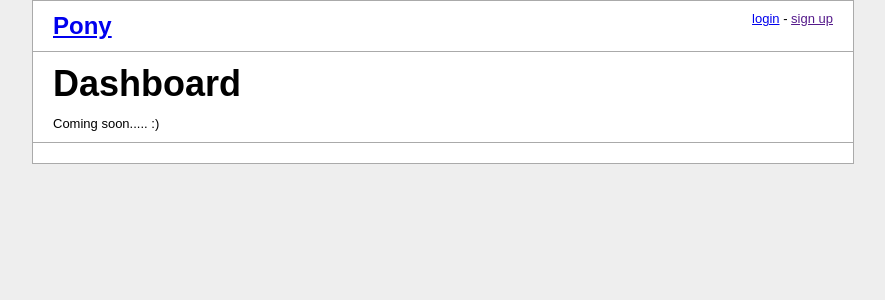
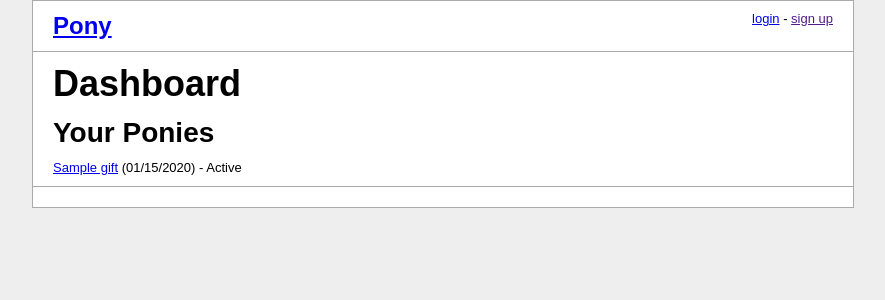
Before and after one commit to skotcarruth/pony, a Django app: template pony/templates/users/dashboard.html in a window 1280 px wide. Shown: the top 300 px of the page, without its empty margins (197-1082 px from the left). Run offline with Django 3.2, Linux system fonts and the light colour scheme; the template is opened without the code that fills it: most values are stand-ins (such as "Sample title", 1, 10 or a date in 2020).

Commit message:
Adds your gifts to your dashboard

```diff
--- a/pony/templates/users/dashboard.html
+++ b/pony/templates/users/dashboard.html
@@ -4,5 +4,20 @@
 
 {% block bd %}
   <h1>Dashboard</h1>
-  <p>Coming soon..... :)</p>
+
+  <h2>Your Ponies</h2>
+  {% if gifts %}
+    <ul id="gifts">
+      {% for gift in gifts %}
+        <li>
+          <a href="{{ gift.get_absolute_url }}">{{ gift.name|capfirst }}</a>
+          ({{ gift.gift_date|date:"m/d/Y" }}) -
+          {{ gift.get_status_display|capfirst }}
+        </li>
+      {% endfor %}
+    </ul>
+  {% else %}
+    <p id="gifts">You don't have any ponies yet. <a href="{% url pony.gifts.views.add %}">Add one!</a></p>
+  {% endif %}
+
 {% endblock %}
--- a/pony/users/views.py
+++ b/pony/users/views.py
@@ -5,6 +5,7 @@ from django.contrib.auth.models import User
 from django.shortcuts import redirect, render_to_response
 from django.template import RequestContext
 
+from pony.gifts.models import Gift
 from pony.users import forms
 from pony.users.models import UserProfile
 
@@ -32,7 +33,9 @@ def logout(request):
 @login_required
 def dashboard(request):
     """Allows a user to change settings and see things."""
+    gifts = Gift.objects.filter(user=request.user)
     return render_to_response('users/dashboard.html', {
+        'gifts': gifts,
     }, RequestContext(request))
 
 def register(request):
```
